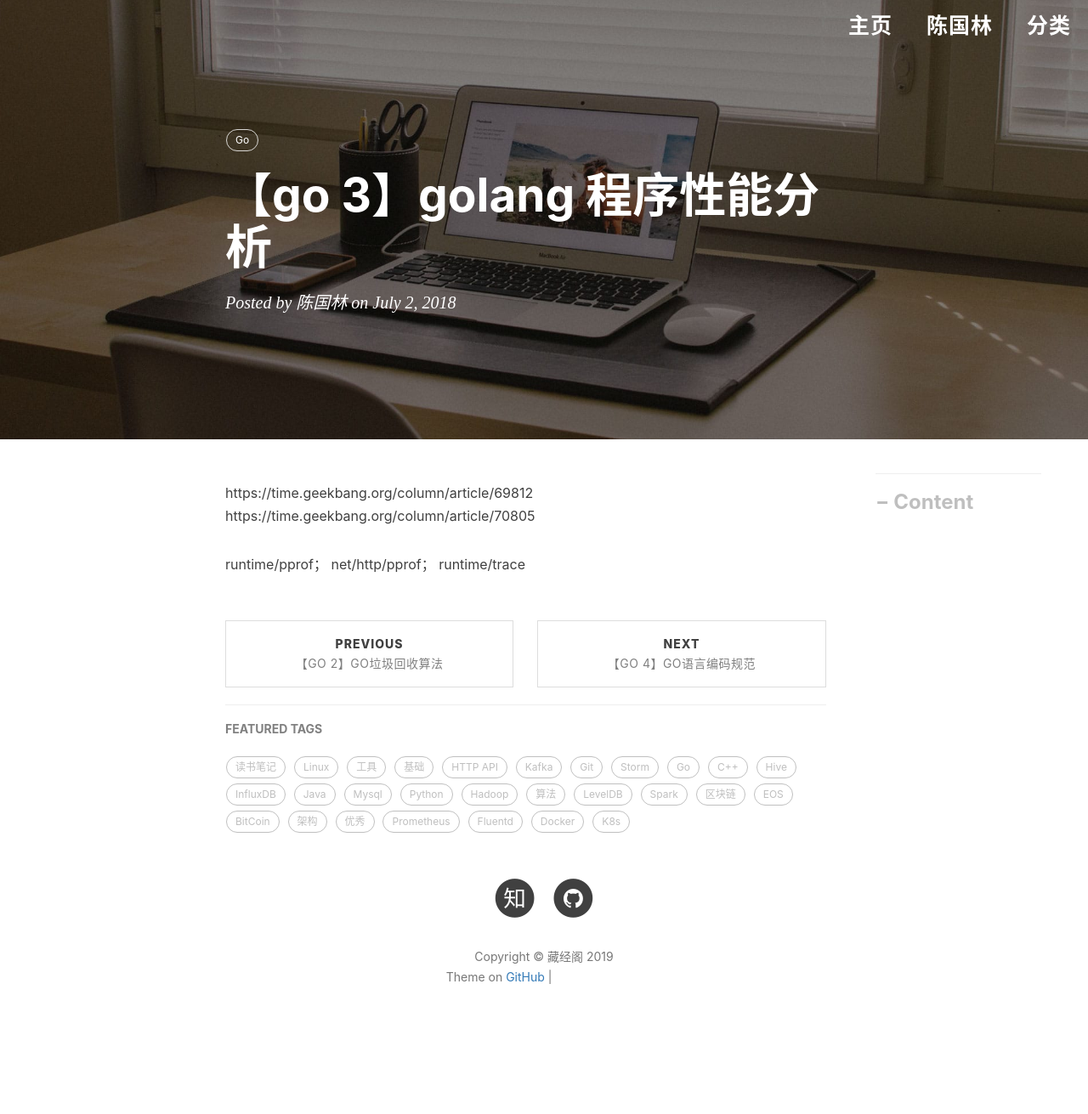
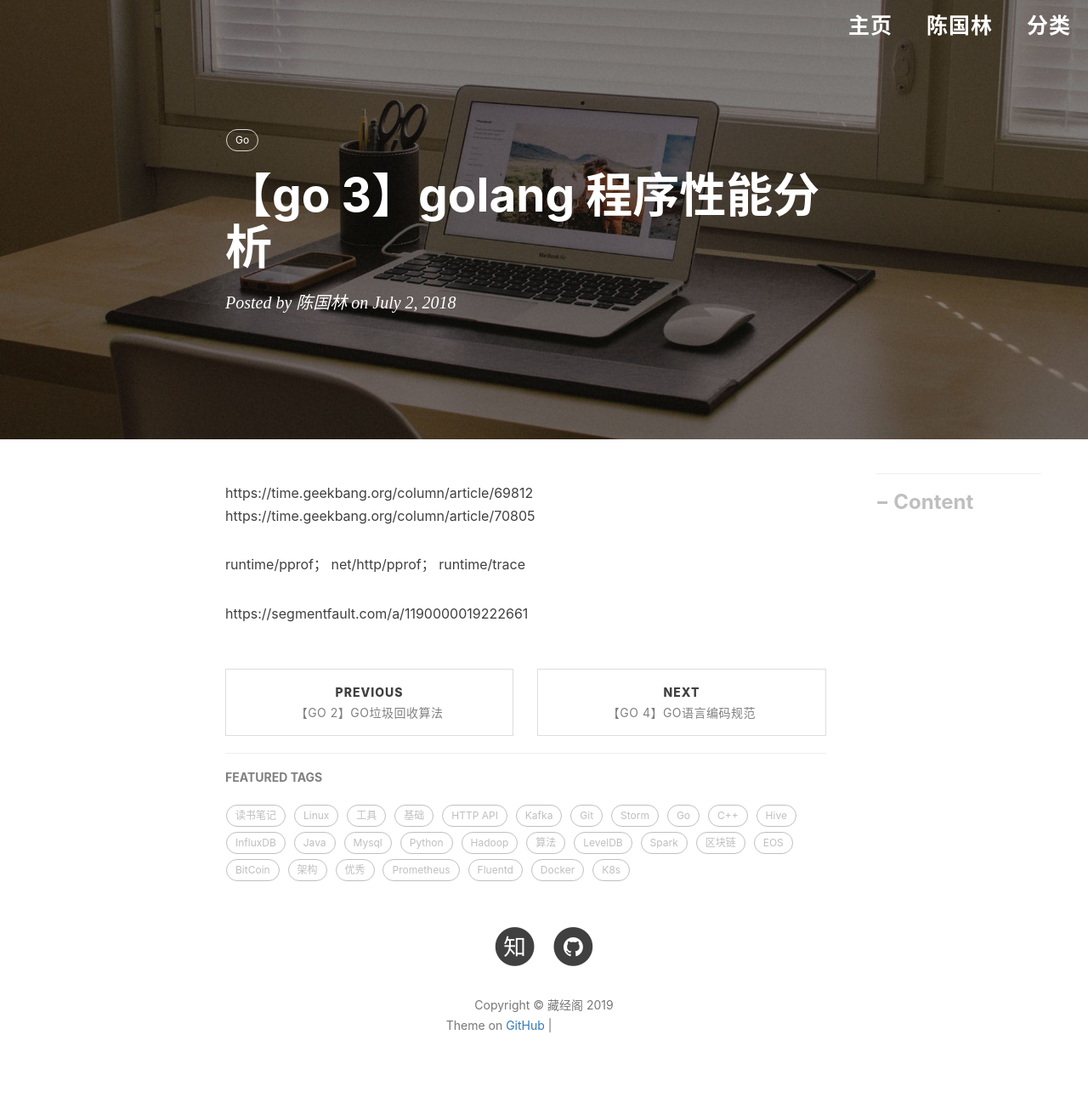
Before and after one commit to engru/chenguolin.github.io, a Jekyll site: the page built from _posts/2018-07-02-【Go-3】Golang 程序性能分析.md, in a window 1280 px wide. Shown: the whole page at 85% size. Built offline with Jekyll 4.4.1, drawn with Linux system fonts in a browser that asks for light colours; nearby versions of some CDN libraries; comment, search, counter and statistics services are not loaded; before the commit the page ends 1254 px from its top, so only the background shows below that; part of the change alters nothing that is shown; grey boxes are pictures that could not be loaded.

Commit message:
Update 2018-07-02-【Go-3】Golang 程序性能分析.md

```diff
--- a/_posts/2018-07-02-【Go-3】Golang 程序性能分析.md
+++ b/_posts/2018-07-02-【Go-3】Golang 程序性能分析.md
@@ -12,3 +12,5 @@ https://time.geekbang.org/column/article/70805
 runtime/pprof；
 net/http/pprof；
 runtime/trace
+
+https://segmentfault.com/a/1190000019222661
```
